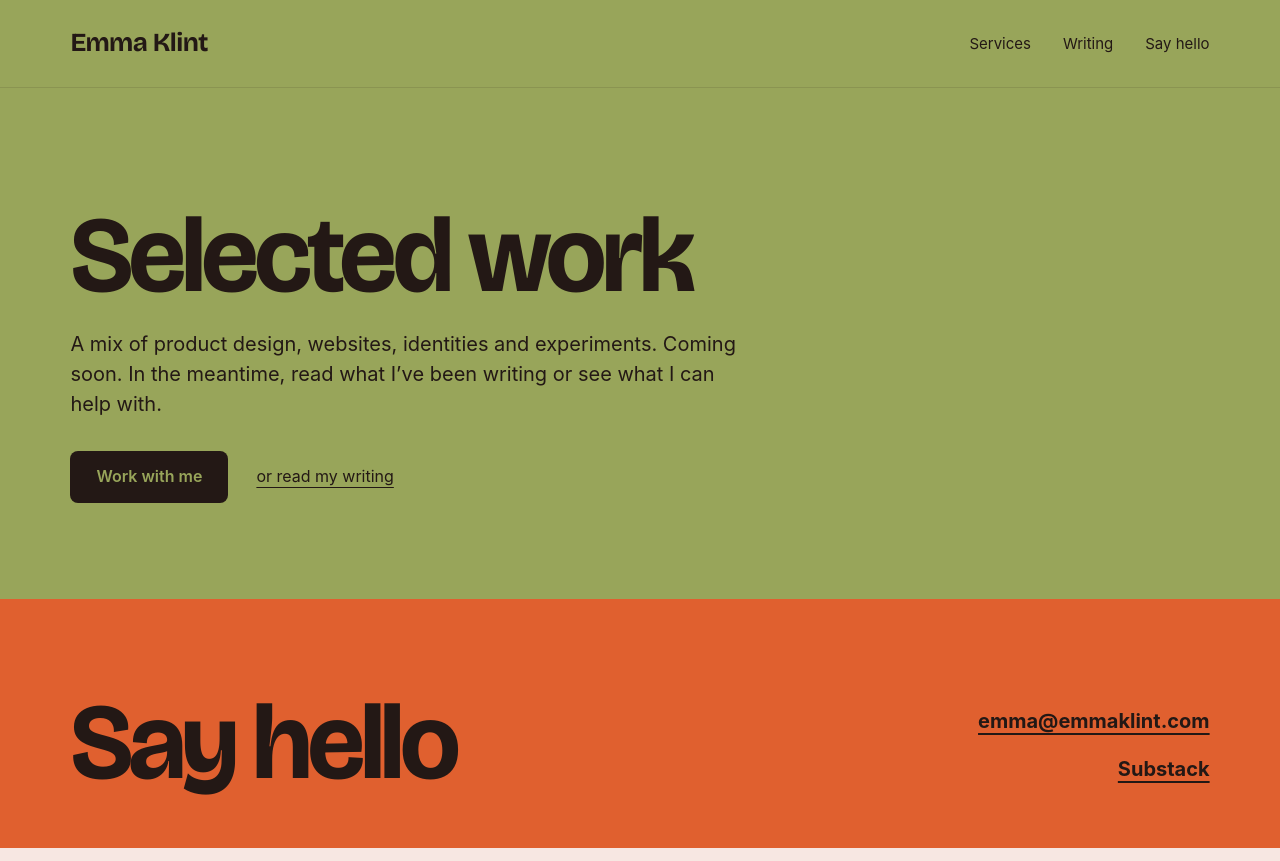
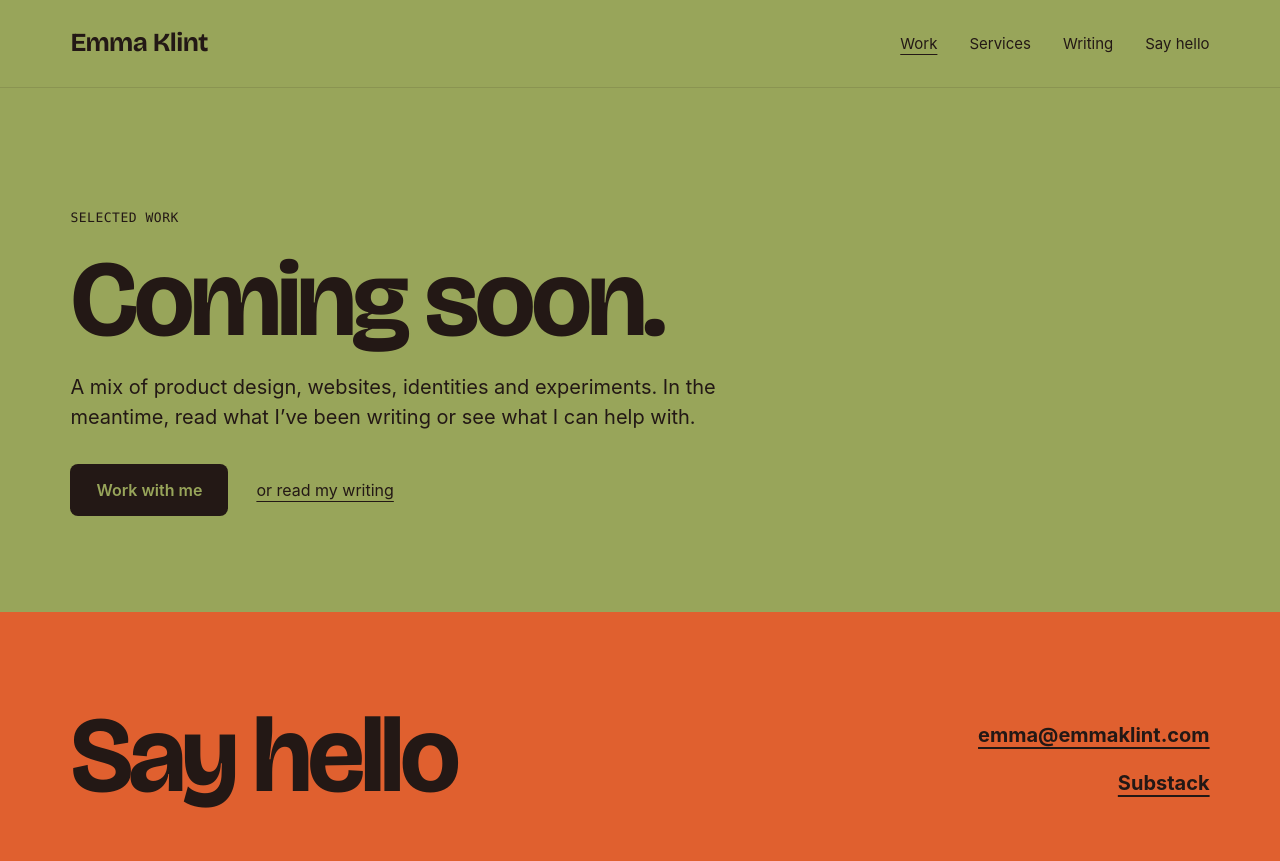
Before and after one commit to emmaklint/emmaklint-site, a plain HTML site: page work.html in a window 1280 px wide. Drawn offline with nearby package versions, Linux system fonts and the light colour scheme; a web font is replaced by a local one.

Commit message:
Bring back Work in the menu as a coming-soon page
Co-Authored-By: Claude Opus 5.5 <noreply@anthropic.com>

```diff
--- a/styles.css
+++ b/styles.css
@@ -165,6 +165,10 @@ a.post:hover .post-title { text-decoration: underline; text-decoration-thickness
   font-size: clamp(56px, 8.4vw, 120px); line-height: 0.9; letter-spacing: -0.04em;
 }
 .page-intro p { font-size: 20px; line-height: 1.5; max-width: 34em; }
+.page-fill { display: flex; flex-direction: column; min-height: 100svh; }
+.page-fill main { flex: 1; display: flex; flex-direction: column; }
+.page-fill .page-intro { flex: 1; justify-content: flex-end; min-height: 480px; }
+.page-intro .page-label { font-family: var(--mono); font-size: 13px; letter-spacing: 0.04em; text-transform: uppercase; }
 
 /* Teaser / call to action card */
 .teaser { padding: 0 var(--pad) 96px; }
@@ -225,6 +229,7 @@ a.post:hover .post-title { text-decoration: underline; text-decoration-thickness
   .publication { font-size: 26px; }
   .posts { grid-template-columns: minmax(0, 1fr); gap: 40px; }
   .post-title { font-size: 21px; }
+  .site-header nav .nav-hello { display: none; }
   .page-intro { padding-block: 64px 56px; gap: 20px; }
   .page-intro p { font-size: 17px; }
   .teaser { padding-bottom: 72px; }
--- a/work.html
+++ b/work.html
@@ -3,7 +3,7 @@
 <head>
 <meta charset="utf-8">
 <meta name="viewport" content="width=device-width, initial-scale=1, viewport-fit=cover">
-<title>Work | Emma Klint</title>
+<title>Work, coming soon | Emma Klint</title>
 <meta name="description" content="Selected work by Emma Klint: a mix of product design, websites, identities and experiments.">
 <meta name="robots" content="noindex">
 <link rel="canonical" href="https://emmaklint.com/work">
@@ -12,7 +12,7 @@
 <meta property="og:type" content="website">
 <meta property="og:url" content="https://emmaklint.com/work">
 <meta property="og:site_name" content="Emma Klint">
-<meta property="og:title" content="Work | Emma Klint">
+<meta property="og:title" content="Work, coming soon | Emma Klint">
 <meta property="og:description" content="Selected work by Emma Klint: a mix of product design, websites, identities and experiments.">
 <meta property="og:image" content="https://emmaklint.com/og-image.jpg">
 <meta property="og:image:width" content="1200">
@@ -32,12 +32,13 @@
 <link rel="stylesheet" href="https://fonts.googleapis.com/css2?family=Bricolage+Grotesque:opsz,wdth,wght@12..96,75..100,200..800&amp;family=Azeret+Mono:wght@400;500&amp;display=swap">
 <link rel="stylesheet" href="/styles.css">
 </head>
-<body>
+<body class="page-fill">
 <a class="skip" href="#main">Skip to content</a>
 
 <header class="site-header">
   <a class="wordmark" href="/">Emma Klint</a>
   <nav aria-label="Main">
+    <a href="/work" aria-current="page">Work</a>
     <a href="/services">Services</a>
     <a href="/#writing">Writing</a>
     <a href="#hello" class="nav-hello">Say hello</a>
@@ -46,8 +47,9 @@
 
 <main id="main">
   <section class="page-intro" aria-labelledby="intro-title">
-    <h1 id="intro-title">Selected work</h1>
-    <p>A mix of product design, websites, identities and experiments. Coming soon. In the meantime, read what I’ve been writing or see what I can help with.</p>
+    <p class="page-label">Selected work</p>
+    <h1 id="intro-title">Coming soon.</h1>
+    <p>A mix of product design, websites, identities and experiments. In the meantime, read what I’ve been writing or see what I can help with.</p>
     <div class="hero-actions">
       <a class="button" href="/services">Work with me</a>
       <a href="/#writing">or read my writing</a>
```
Also changed, not shown: index.html (+1 -0 lines), services.html (+1 -0 lines).
